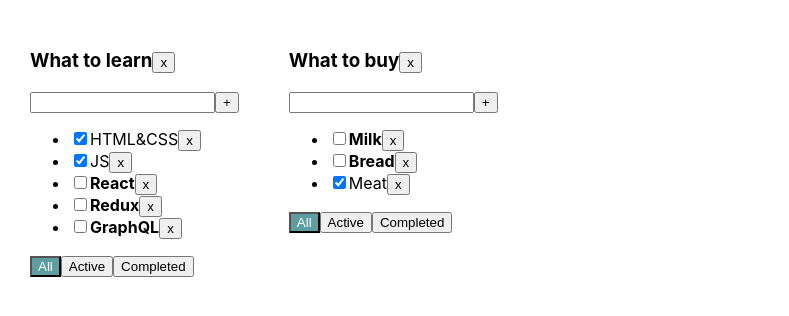
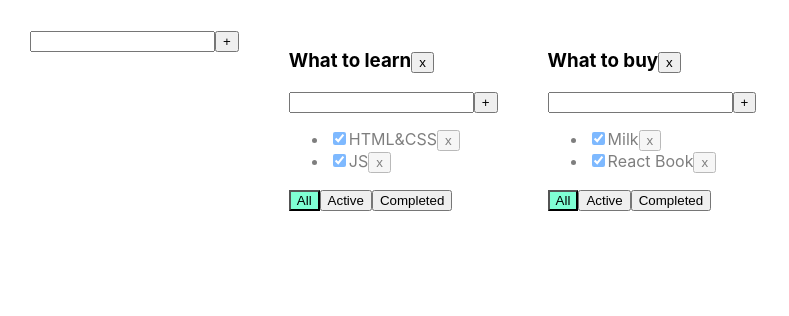
Before and after one commit to SnezhanaKorsak/Todolist-LessonVersion, a React (Create React App) app: page / in a window 1280 px wide. Shown: the top 316 px of the page, without its empty margins (0-789 px from the left). Built offline with nearby package versions, Linux system fonts and the light colour scheme.

Commit message:
Created array of todolist and tasks. upgraded App and Todolists components. And added function for remove todolists

```diff
--- a/src/App.css
+++ b/src/App.css
@@ -7,15 +7,18 @@
   margin-right: 50px;
 }
 
-.active-filter {
-  background-color: cadetblue;
-  color: white;
-}
 .error {
-  border: 2px solid red;
-  outline: none;
+  border: red 1px solid;
 }
 
-.notCompleted {
-  font-weight: 700;
+.error-message {
+  color: red;
 }
+
+.active-filter {
+  background-color: aquamarine;
+}
+
+.is-done {
+  opacity: 0.5;
+}
--- a/src/App.tsx
+++ b/src/App.tsx
@@ -1,114 +1,146 @@
 import React, {useState} from 'react';
 import './App.css';
+import {TaskType, Todolist} from './Todolist';
+import {v1} from 'uuid';
+import {AddItemForm} from "./components/AddItemForm";
 
-import {v1} from "uuid";
-import {TodoList} from "./TodoList";
-
-export type TaskType = {
-    id: string
-    title: string
-    isDone: boolean
-}
-
-export type FilterValuesType = "all" | "active" | "completed"
-
+export type FilterValuesType = "all" | "active" | "completed";
 type TodolistType = {
     id: string
     title: string
     filter: FilterValuesType
 }
-type TaskStateType = {
+
+type TasksStateType = {
     [key: string]: Array<TaskType>
 }
 
+
 function App() {
+    let todolistId1 = v1();
+    let todolistId2 = v1();
 
-    const todolistId1 = v1()
-    const todolistId2 = v1()
-
-    let [todolists, setTodolist] = useState<Array<TodolistType>>([
+    let [todolists, setTodolists] = useState<Array<TodolistType>>([
         {id: todolistId1, title: "What to learn", filter: "all"},
         {id: todolistId2, title: "What to buy", filter: "all"}
     ])
 
-    const [tasks, setTasks] = useState<TaskStateType>({
+    let [tasks, setTasks] = useState<TasksStateType>({
         [todolistId1]: [
             {id: v1(), title: "HTML&CSS", isDone: true},
-            {id: v1(), title: "JS", isDone: true},
-            {id: v1(), title: "React", isDone: false},
-            {id: v1(), title: "Redux", isDone: false},
-            {id: v1(), title: "GraphQL", isDone: false}
+            {id: v1(), title: "JS", isDone: true}
         ],
         [todolistId2]: [
-            {id: v1(), title: "Milk", isDone: false},
-            {id: v1(), title: "Bread", isDone: false},
-            {id: v1(), title: "Meat", isDone: true}
+            {id: v1(), title: "Milk", isDone: true},
+            {id: v1(), title: "React Book", isDone: true}
         ]
-    })
-
-    //BLL:
+    });
 
 
-    const removeTask = (taskID: string, todolistId: string) => {
-        tasks[todolistId] = tasks[todolistId].filter(t => t.id !== taskID)
-        setTasks({...tasks})
-    }
-    const addTask = (title: string, todolistId: string) => {
-        const newTask: TaskType = {
-            id: v1(),
-            title: title,
-            isDone: false
-        }
-        tasks[todolistId] = [newTask, ...tasks[todolistId]]
-        setTasks({...tasks})
-    }
-    const changeTaskStatus = (taskID: string, isDone: boolean, todolistId: string) => {
-        // const  updatedTasks: Array<TaskType> = tasks
-        //      .map(t => t.id === taskID ? {...t, isDone: isDone} : t)
-        // setTasks(updatedTasks)
-        tasks[todolistId] = tasks[todolistId].map(t => t.id === taskID ? {...t, isDone} : t)
-        setTasks({...tasks})
+    function removeTask(id: string, todolistId: string) {
+        //достанем нужный массив по todolistId:
+        let todolistTasks = tasks[todolistId];
+        // перезапишем в этом объекте массив для нужного тудулиста отфилтрованным массивом:
+        tasks[todolistId] = todolistTasks.filter(t => t.id != id);
+        // засетаем в стейт копию объекта, чтобы React отреагировал перерисовкой
+        setTasks({...tasks});
     }
 
-    const removeTodolist = (todolistId: string) => {
-        setTodolist (todolists.filter(tl => tl.id !== todolistId) )
-        delete tasks[todolistId]
+    function addTask(title: string, todolistId: string) {
+        let task = {id: v1(), title: title, isDone: false};
+        //достанем нужный массив по todolistId:
+        let todolistTasks = tasks[todolistId];
+        // перезапишем в этом объекте массив для нужного тудулиста копией, добавив в начало новую таску:
+        tasks[todolistId] = [task, ...todolistTasks];
+        // засетаем в стейт копию объекта, чтобы React отреагировал перерисовкой
+        setTasks({...tasks});
     }
 
-    //UI:
-    const changeTodoListFilter = (value: FilterValuesType, todolistId: string) => {
+    function changeStatus(id: string, isDone: boolean, todolistId: string) {
+        //достанем нужный массив по todolistId:
+        let todolistTasks = tasks[todolistId];
+        // найдём нужную таску:
+        let task = todolistTasks.find(t => t.id === id);
+        //изменим таску, если она нашлась
+        if (task) {
+            task.isDone = isDone;
+            // засетаем в стейт копию объекта, чтобы React отреагировал перерисовкой
+            setTasks({...tasks});
+        }
+    }
+    function changeTaskTitle (id: string, newValue: string, todolistId: string) {
+        let todolistTasks = tasks[todolistId];
+        let task = todolistTasks.find(t => t.id === id);
+        if (task) {
+            task.title = newValue;
+            // засетаем в стейт копию объекта, чтобы React отреагировал перерисовкой
+            setTasks({...tasks});
+        }
+    }
+
+    function changeTitleTodolist(todolistId: string, newTitle: string) {
+        let todolist = todolists.find(tl => tl.id === todolistId);
+        if (todolist) {
+            todolist.title = newTitle;
+            setTodolists([...todolists])
+        }
+    }
+
+    function changeFilter(value: FilterValuesType, todolistId: string) {
         let todolist = todolists.find(tl => tl.id === todolistId);
         if (todolist) {
             todolist.filter = value;
-            setTodolist([...todolists])
+            setTodolists([...todolists])
         }
+    }
+
+    function removeTodolist(id: string) {
+        // засунем в стейт список тудулистов, id которых не равны тому, который нужно выкинуть
+        setTodolists(todolists.filter(tl => tl.id != id));
+        // удалим таски для этого тудулиста из второго стейта, где мы храним отдельно таски
+        delete tasks[id]; // удаляем св-во из объекта... значением которого являлся массив тасок
+        // засетаем в стейт копию объекта, чтобы React отреагировал перерисовкой
+        setTasks({...tasks});
+    }
+
+    function addTodolist(title: string) {
+        let todolist: TodolistType = {id: v1(), title: title, filter: "all"}
+        setTodolists([...todolists, todolist])
+        setTasks( {...tasks, [todolist.id] : []})
     }
 
     return (
         <div className="App">
-            {todolists.map(tl => {
+            <AddItemForm addItem={addTodolist}/>
+            {
+                todolists.map(tl => {
+                    let allTodolistTasks = tasks[tl.id];
+                    let tasksForTodolist = allTodolistTasks;
 
-                let tasksForRender = tasks[tl.id]
                     if (tl.filter === "active") {
-                    tasksForRender = tasksForRender.filter(t => t.isDone === false)
+                        tasksForTodolist = allTodolistTasks.filter(t => t.isDone === false);
                     }
                     if (tl.filter === "completed") {
-                    tasksForRender = tasksForRender.filter(t => t.isDone === true)
+                        tasksForTodolist = allTodolistTasks.filter(t => t.isDone === true);
                     }
 
-                return <TodoList key={tl.id}
+                    return <Todolist
+                        key={tl.id}
                         id={tl.id}
                         title={tl.title}
-                                 tasks={tasksForRender}
+                        tasks={tasksForTodolist}
+                        removeTask={removeTask}
+                        changeFilter={changeFilter}
+                        addTask={addTask}
+                        changeTaskStatus={changeStatus}
+                        changeTaskTitle={changeTaskTitle}
+                        changeTitleTodolist={changeTitleTodolist}
                         filter={tl.filter}
-                                 removeTask={removeTask}
-                                 addTask={addTask}
-                                 changeTaskStatus={changeTaskStatus}
-                                 changeTodoListFilter={changeTodoListFilter}
                         removeTodolist={removeTodolist}
                     />
                 })
             }
+
         </div>
     );
 }
--- a/src/TodoList.tsx
+++ b/src/TodoList.tsx
@@ -1,100 +1,77 @@
-import React, {useState, KeyboardEvent, ChangeEvent} from 'react';
-import {FilterValuesType, TaskType} from "./App";
+import React, {ChangeEvent, useState, KeyboardEvent} from 'react';
+import {FilterValuesType} from './App';
+import {AddItemForm} from "./components/AddItemForm";
+import {EditableSpan} from "./components/EditableSpan";
 
-type TodoListPropsType = {
+export type TaskType = {
+    id: string
+    title: string
+    isDone: boolean
+}
+
+type PropsType = {
     id: string
     title: string
     tasks: Array<TaskType>
+    removeTask: (taskId: string, todolistId: string) => void
+    changeFilter: (value: FilterValuesType, todolistId: string) => void
+    addTask: (title: string, todolistId: string) => void
+    changeTaskStatus: (id: string, isDone: boolean, todolistId: string) => void
+    changeTaskTitle: (id: string, newValue: string, todolistId: string) => void
+    changeTitleTodolist: (todolistId: string, newTitle: string)=> void
+    removeTodolist: (id: string) => void
     filter: FilterValuesType
-    removeTask: (taskID: string, todolistId: string) => void
-    addTask: (title: string, todolistId: string) => void
-    changeTaskStatus: (taskID: string, isDone: boolean, todolistId: string) => void
-    changeTodoListFilter: (filter: FilterValuesType, todolistId: string) => void
-    removeTodolist: (todolistId: string) => void
 }
 
-export function TodoList (props: TodoListPropsType) {
-    const [title, setTitle] = useState<string>("")
-    const [error, setError] = useState<boolean>(false)
-    const tasksList = props.tasks.map(t => {
-        const changeStatus =
-            (e: ChangeEvent<HTMLInputElement>) => props.changeTaskStatus(t.id, e.currentTarget.checked, props.id)
-        return (
-            <li key={t.id}>
-                <input
-                    type="checkbox"
-                    checked={t.isDone}
-                    onChange={changeStatus}
-                />
-                <span className={!t.isDone ? "notCompleted" : ""}>{t.title}</span>
-                <button onClick={() => props.removeTask(t.id, props.id)}>x</button>
-            </li>
-        )
-    })
+export function Todolist(props: PropsType) {
 
-    const addTask = () => {
-        const trimmedTitle = title.trim()
-        if(trimmedTitle){
-            props.addTask(title, props.id)
-        } else {
-            setError(true)
+    const removeTodolist = () => props.removeTodolist(props.id)
+
+    const onAllClickHandler = () => props.changeFilter("all", props.id);
+    const onActiveClickHandler = () => props.changeFilter("active", props.id);
+    const onCompletedClickHandler = () => props.changeFilter("completed", props.id);
+    const addTask = (title: string) => {
+        props.addTask(title,props.id)
     }
-        setTitle("")
-    }
-    const setAllFilter = () => props.changeTodoListFilter("all", props.id)
-    const setActiveFilter = () => props.changeTodoListFilter("active", props.id)
-    const setCompletedFilter = () => props.changeTodoListFilter("completed", props.id)
-    const onKeyPressAddTask = (e: KeyboardEvent<HTMLInputElement>) => {
-        if (e.key === "Enter") {
-            addTask()
-        }
-    }
-    const changeTitle = (e: ChangeEvent<HTMLInputElement>) => {
-        if(error){
-            setError(false)
-        }
-        setTitle(e.currentTarget.value)
-    }
-    const removeTodolistHandler = () => {
-        props.removeTodolist(props.id)
+    const onChangeTitleTodolistHandler = (newTitle: string) => {
+        props.changeTitleTodolist(props.id, newTitle);
     }
 
-    let allBtnClass = "";
-    if (props.filter === "all") {
-        allBtnClass = "active-filter"
+    return <div>
+        <h3> <EditableSpan title={props.title} onChangeValue={onChangeTitleTodolistHandler}/>
+            <button onClick={removeTodolist}>x</button>
+        </h3>
+        <AddItemForm addItem={addTask} />
+        <ul>
+            {
+                props.tasks.map(t => {
+                    const onClickHandler = () => props.removeTask(t.id, props.id)
+                    const onChangeStatusHandler = (e: ChangeEvent<HTMLInputElement>) => {
+                        let newIsDoneValue = e.currentTarget.checked;
+                        props.changeTaskStatus(t.id, newIsDoneValue, props.id);
                     }
-    const activeBtnClass = props.filter === "active" ? "active-filter" : ""
-    const completedBtnClass = props.filter === "completed" ? "active-filter" : ""
-    return (
-        <div>
-            <h3>{props.title}<button onClick={removeTodolistHandler}>x</button></h3>
-            <div>
-                <input
-                    value={title}
-                    onChange={changeTitle}
-                    onKeyPress={onKeyPressAddTask}
-                    className={error ? "error" : ""}
-                />
-                <button onClick={addTask}>+</button>
-                {error && <div style={{color: "red"}}>Title is required!</div>}
-            </div>
-            <ul>
-                {tasksList}
+                    const onChangeTitleHandler = (newValue: string) => {
+                        props.changeTaskTitle(t.id, newValue, props.id);
+                    }
+
+                    return <li key={t.id} className={t.isDone ? "is-done" : ""}>
+                        <input type="checkbox" onChange={onChangeStatusHandler} checked={t.isDone}/>
+                        <EditableSpan title={t.title} onChangeValue={onChangeTitleHandler}/>
+                        <button onClick={onClickHandler}>x</button>
+                    </li>
+                })
+            }
         </ul>
         <div>
-                <button
-                    className={allBtnClass}
-                    onClick={setAllFilter}>All
+            <button className={props.filter === 'all' ? "active-filter" : ""}
+                    onClick={onAllClickHandler}>All
             </button>
-                <button
-                    className={activeBtnClass}
-                    onClick={setActiveFilter}>Active
+            <button className={props.filter === 'active' ? "active-filter" : ""}
+                    onClick={onActiveClickHandler}>Active
             </button>
-                <button
-                    className={props.filter === "completed" ? "active-filter" : ""}
-                    onClick={setCompletedFilter}>Completed
+            <button className={props.filter === 'completed' ? "active-filter" : ""}
+                    onClick={onCompletedClickHandler}>Completed
             </button>
         </div>
     </div>
-    )
 }
--- /dev/null
+++ b/src/components/AddItemForm.tsx
@@ -0,0 +1,42 @@
+import React, {ChangeEvent, KeyboardEvent, useState} from "react";
+
+type AddItemFormType = {
+    addItem: (title: string) => void
+
+}
+
+export function AddItemForm(props: AddItemFormType) {
+    let [title, setTitle] = useState("")
+    let [error, setError] = useState<string | null>(null)
+
+    const addTask = () => {
+        let newTitle = title.trim();
+        if (newTitle !== "") {
+            props.addItem(newTitle);
+            setTitle("");
+        } else {
+            setError("Title is required");
+        }
+    }
+
+    const onChangeHandler = (e: ChangeEvent<HTMLInputElement>) => {
+        setTitle(e.currentTarget.value)
+    }
+
+    const onKeyPressHandler = (e: KeyboardEvent<HTMLInputElement>) => {
+        setError(null);
+        if (e.charCode === 13) {
+            addTask();
+        }
+    }
+
+    return <div>
+        <input value={title}
+               onChange={onChangeHandler}
+               onKeyPress={onKeyPressHandler}
+               className={error ? "error" : ""}
+        />
+        <button onClick={addTask}>+</button>
+        {error && <div className="error-message">{error}</div>}
+    </div>
+}
--- /dev/null
+++ b/src/components/EditableSpan.tsx
@@ -0,0 +1,38 @@
+import React, {ChangeEvent, KeyboardEvent, useState} from "react";
+
+type EditableSpanType = {
+    title: string
+    onChangeValue: (newValue: string) => void
+}
+
+export function EditableSpan(props: EditableSpanType) {
+    let [editMode, setEditMode] = useState(false)
+    let [newTitle, setNewTitle] = useState('')
+
+
+    const activateSetEditMode = () => {
+        setEditMode(true)
+        setNewTitle(props.title)
+    }
+    const activateViewEditMode = () => {
+        setEditMode(false)
+        props.onChangeValue(newTitle)
+    }
+    const onChangeTitleHandler = (e: ChangeEvent<HTMLInputElement> ) => setNewTitle(e.currentTarget.value)
+
+    const onKeyPressHandler = (e: KeyboardEvent<HTMLInputElement>) => {
+        if (e.charCode === 13) {
+            setEditMode(false)
+            props.onChangeValue(newTitle)
+        }
+    }
+
+    return editMode ?
+        <input value={newTitle}
+               onBlur={activateViewEditMode}
+               onChange={onChangeTitleHandler}
+               onKeyPress={onKeyPressHandler}
+               autoFocus/>
+        : <span onDoubleClick={activateSetEditMode} >{props.title}</span>
+
+}
```
Lines whose indentation alone changed are shown as unchanged.
